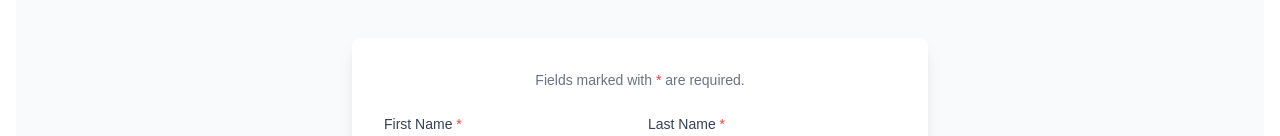
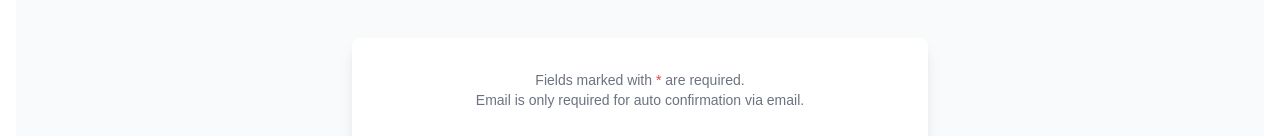
Before and after one commit to foqsi/elrenonailspa, a Next.js app: page /appointment in a window 1280 px wide. Shown: the part 242-378 px from the top of the page. Built offline with nearby package versions, Linux system fonts and the light colour scheme; no server answers; the database is empty.

Commit message:
email verify

```diff
--- a/src/features/appointments/AppointmentForm.tsx
+++ b/src/features/appointments/AppointmentForm.tsx
@@ -26,6 +26,7 @@ export default function AppointmentForm() {
     salon_id: SALON_ID,
   });
 
+  const [emailError, setEmailError] = useState('');
   const [phoneError, setPhoneError] = useState('');
   const [submitting, setSubmitting] = useState(false);
   const [bookedSlots, setBookedSlots] = useState<Record<string, number>>({});
@@ -51,8 +52,22 @@ export default function AppointmentForm() {
 
       setForm((prev) => ({ ...prev, phone: formatted }));
       setPhoneError(digits.length === 10 ? '' : 'Please enter a valid 10-digit phone number.');
+    } else if (name === 'email') {
+      setForm((prev) => ({ ...prev, email: value }));
+
+      const validDomains = ['gmail.com', 'yahoo.com', 'outlook.com', 'icloud.com', 'hotmail.com'];
+      const emailParts = value.split('@');
+
+      if (
+        emailParts.length !== 2 ||
+        !validDomains.includes(emailParts[1].toLowerCase())
+      ) {
+        setEmailError('Please enter a valid email.');
+      } else {
+        setEmailError('');
+      }
     } else {
-      setForm((prev) => ({ ...prev, [name]: value }));
+      setForm((prev) => ({ ...prev, [name]: value }))
     }
   };
 
@@ -102,17 +117,8 @@ export default function AppointmentForm() {
       return;
     }
 
-    // Email validation
-    const validDomains = ['gmail.com', 'yahoo.com', 'outlook.com', 'icloud.com', 'hotmail.com'];
-    const emailParts = form.email.split('@');
-
-    if (
-      emailParts.length !== 2 ||
-      !validDomains.includes(emailParts[1].toLowerCase())
-    ) {
-      toast.error('Please enter a valid email address.');
+    if (emailError) {
       setSubmitting(false);
-      return;
     }
 
     const selectedTime = normalizeTime(form.time);
@@ -140,6 +146,8 @@ export default function AppointmentForm() {
         time: '',
         salon_id: SALON_ID,
       });
+      setEmailError('');
+      setPhoneError('');
     } catch (err) {
       if (err instanceof Error && err.message === 'Slot full') {
         toast.error('Sorry, this time slot is fully booked. Please choose another.');
@@ -155,6 +163,7 @@ export default function AppointmentForm() {
   return (
     <AppointmentFormLayout
       form={form}
+      emailError={emailError}
       phoneError={phoneError}
       submitting={submitting}
       handleChange={handleChange}
--- a/src/features/appointments/AppointmentFormLayout.tsx
+++ b/src/features/appointments/AppointmentFormLayout.tsx
@@ -13,6 +13,7 @@ interface AppointmentFormLayoutProps {
         date: string;
         time: string;
     };
+    emailError: string;
     phoneError: string;
     submitting: boolean;
     handleChange: (
@@ -25,6 +26,7 @@ interface AppointmentFormLayoutProps {
 
 export default function AppointmentFormLayout({
     form,
+    emailError,
     phoneError,
     submitting,
     handleChange,
@@ -41,7 +43,8 @@ export default function AppointmentFormLayout({
             <div className="max-w-xl mx-auto bg-white p-8 shadow-lg rounded-lg">
                 <form className="space-y-6" onSubmit={handleSubmit}>
                     <p className="text-sm text-gray-500 mb-2 text-center">
-                        Fields marked with <span className="text-red-500">*</span> are required.
+                        Fields marked with <span className="text-red-500">*</span> are required. <br />
+                        Email is only required for auto confirmation via email.
                     </p>
 
                     {/* Name Fields */}
@@ -84,6 +87,9 @@ export default function AppointmentFormLayout({
                             onChange={handleChange}
                             className="w-full border border-gray-300 p-3 rounded-lg focus:outline-none focus:ring-2 focus:ring-red-300"
                         />
+                        {emailError && (
+                            <p className='text-sm text-red-500 mt-1'>{emailError}</p>
+                        )}
                     </div>
                     <div>
                         <label className="block text-sm font-medium text-gray-700 mb-1">
```
